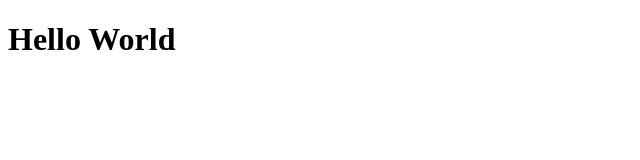
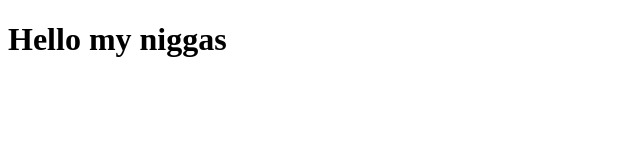
Before and after one commit to LeslieKNKNKN/DevOps_gr04, a plain HTML site: page index.html in a window 1280 px wide. Shown: the whole page, without its empty margins (0-640 px from the left). Drawn offline with Linux system fonts and the light colour scheme.

Commit message:
fix: Correction title

```diff
--- a/index.html
+++ b/index.html
@@ -6,6 +6,6 @@
     <title>Document</title>
 </head>
 <body>
-    <h1>Hello World</h1>
+    <h1>Hello my niggas</h1>
 </body>
 </html>
```
